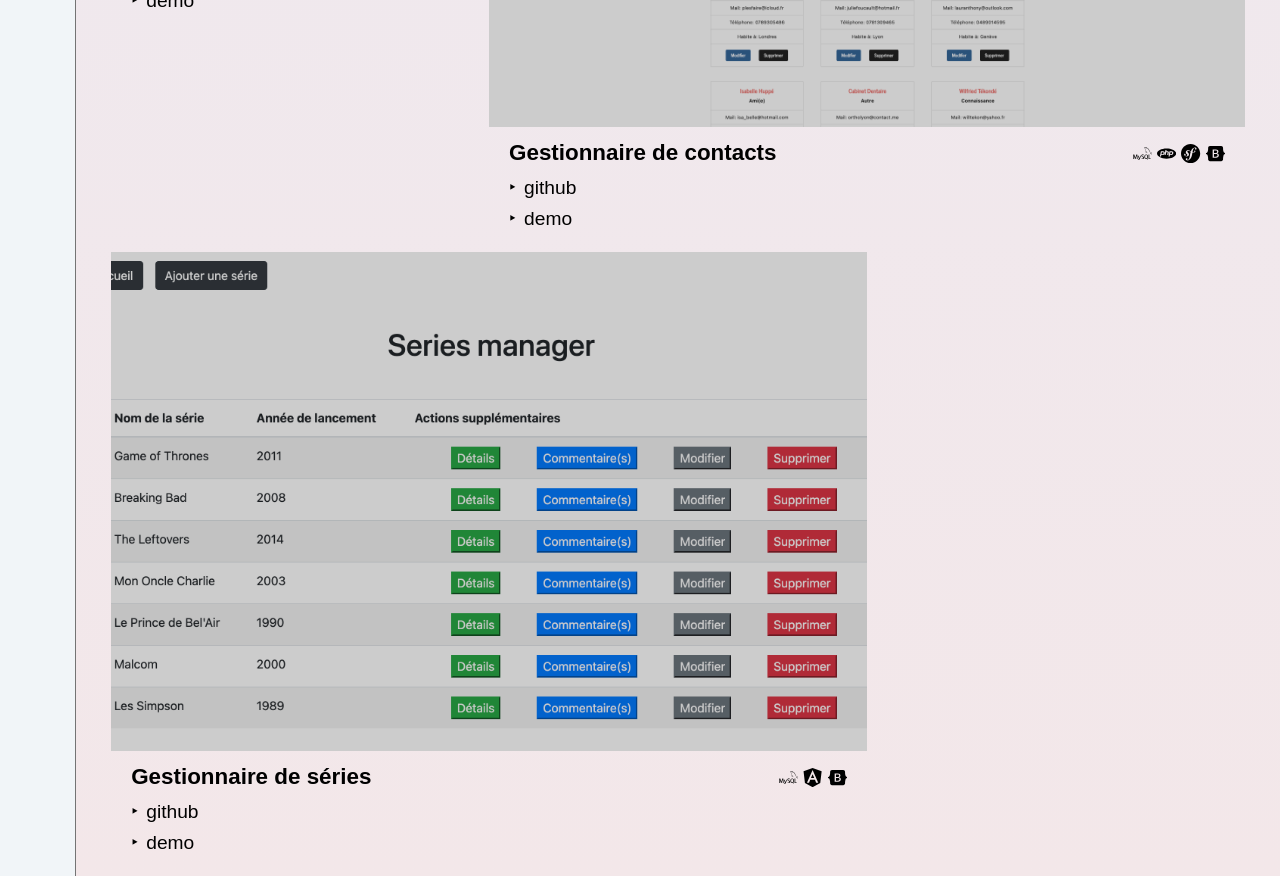
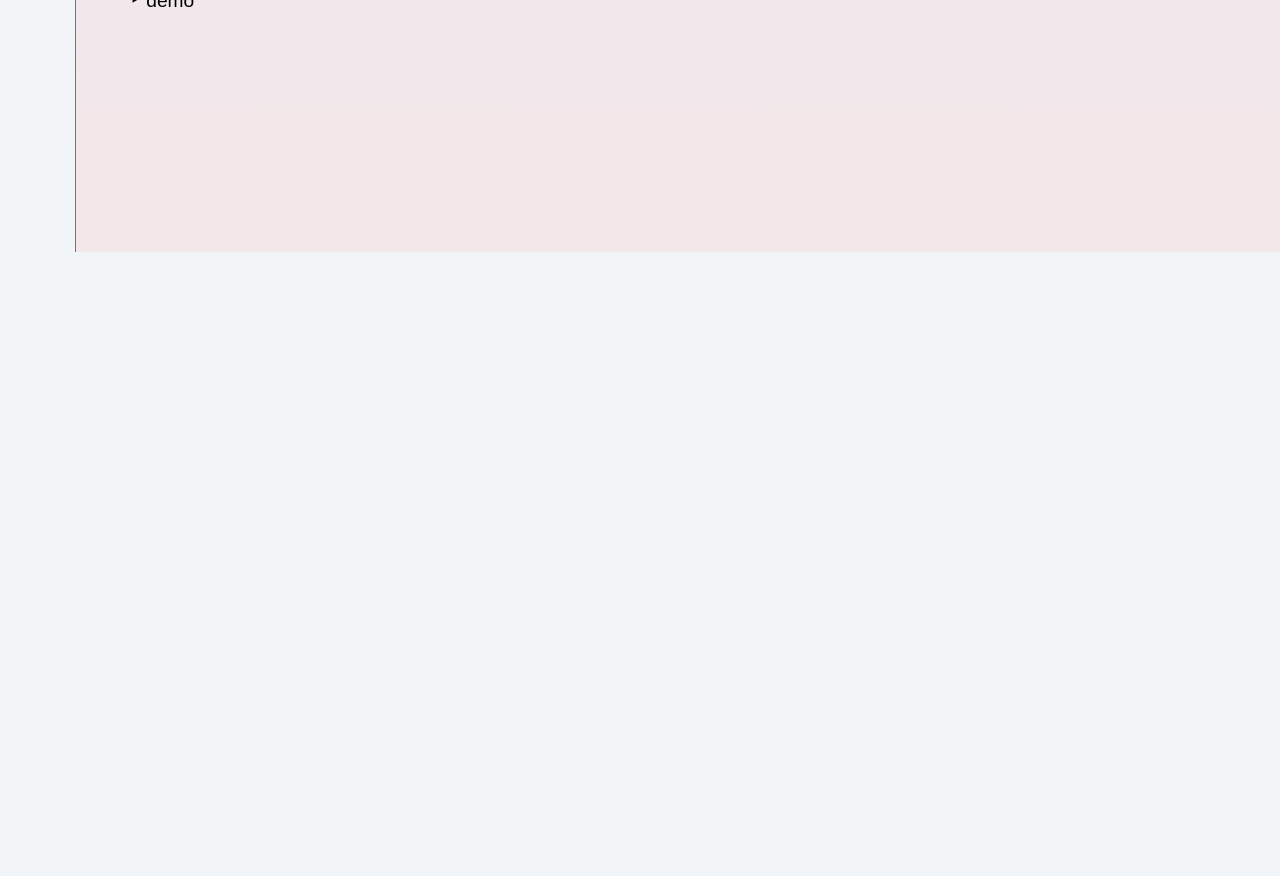
Before and after one commit to idrissdiakite/portfolio-react, a React (Create React App) app: page /projets in a window 1280 px wide. Shown: the part 3840-4716 px from the top of the page. After the commit the page ends 4092 px from the top, so only its background shows below. Built offline with nearby package versions, Linux system fonts and the light colour scheme; a web font is replaced by a local one.

Commit message:
🔥 [PROJECTS] Deleted old projects

```diff
--- a/src/components/Projects/cards.js
+++ b/src/components/Projects/cards.js
@@ -8,9 +8,7 @@
   SiReact,
   SiNextDotJs,
   SiSpotify,
-  SiAngular,
   SiPhp,
-  SiSymfony,
   SiDocker,
   SiGatsby,
   SiGraphql,
@@ -19,10 +17,10 @@
   SiTailwindcss,
   SiSass,
   SiPostcss,
-  SiBootstrap,
+  // SiBootstrap,
   SiFilezilla,
   SiSvg,
-  SiMysql,
+  // SiMysql,
   SiNetlify,
   SiWoo,
   SiStripe,
@@ -44,8 +42,6 @@
 import artshop from "../../assets/cards/artshop-tailwind.png";
 import pictureWp from "../../assets/cards/picture-wp.png";
 import pictureGatsby from "../../assets/cards/picture-gatsby.png";
-import contact from "../../assets/cards/gestionnaire-contact.png";
-import serie from "../../assets/cards/series-angular.png";
 
 const projects = [
   {
@@ -255,41 +251,6 @@
       </ul>
     ),
   },
-  {
-    name: "Gestionnaire de contacts",
-    icons: (
-      <ul className="card__icons">
-        <li><SiMysql className="mysql" title="MySQL" /></li>
-        <li><SiPhp className="php" title="PHP" /></li>
-        <li><SiSymfony className="symfony" title="Symfony" /></li>
-        <li><SiBootstrap className="bootstrap" title="Bootstrap" /></li>
-      </ul>
-    ),
-    img: (<img src={contact} alt="Gestionnaire de contact" loading="lazy" />),
-    links: (
-      <ul>
-        <li><span>‣</span><a href="https://github.com/idrissdiakite/gestionnaire-contact" target="_blank" rel="noreferrer">github</a></li>
-        <li><span>‣</span><a href="https://youtu.be/B_eBvb3zPhM?si=dKS8XdeWa5b0Pw6x" target="_blank" rel="noreferrer">demo</a></li>
-      </ul>
-    ),
-  },
-  {
-    name: "Gestionnaire de séries",
-    icons: (
-      <ul className="card__icons">
-        <li><SiMysql className="mysql" title="MySQL" /></li>
-        <li><SiAngular className="angular" title="Angular" /></li>
-        <li><SiBootstrap className="bootstrap" title="Bootstrap" /></li>
-      </ul>
-    ),
-    img: (<img src={serie} alt="Gestionnaire de séries" loading="lazy" />),
-    links: (
-      <ul>
-        <li><span>‣</span><a href="https://github.com/idrissdiakite/series-manager-angular" target="_blank" rel="noreferrer">github</a></li>
-        <li><span>‣</span><a href="https://youtu.be/plx5WmSU6ic?si=oaRP2V7qgdF6ZxOH" target="_blank" rel="noreferrer">demo</a></li>
-      </ul>
-    ),
-  },
 ]
 
 const Cards = () => {
--- a/src/components/Projects/style.scss
+++ b/src/components/Projects/style.scss
@@ -113,9 +113,6 @@
 .spotify:hover {
   color: #1DB954;
 }
-.angular:hover {
-  color: #dd1b16;
-}
 .php:hover {
   color: #8993be;
 }
```
Also changed, not shown: src/assets/cards/gestionnaire-contact.png (deleted), src/assets/cards/series-angular.png (deleted).
